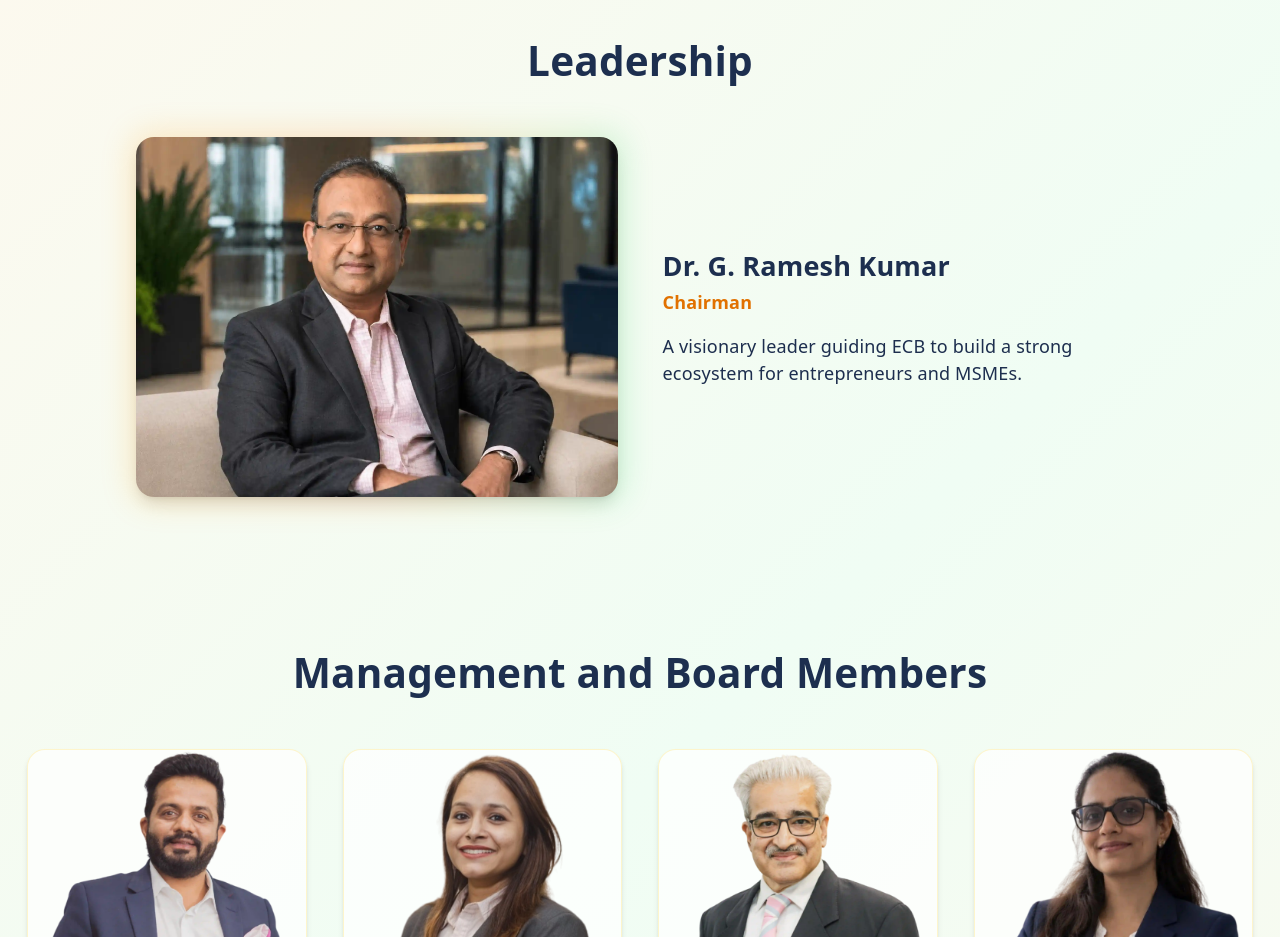
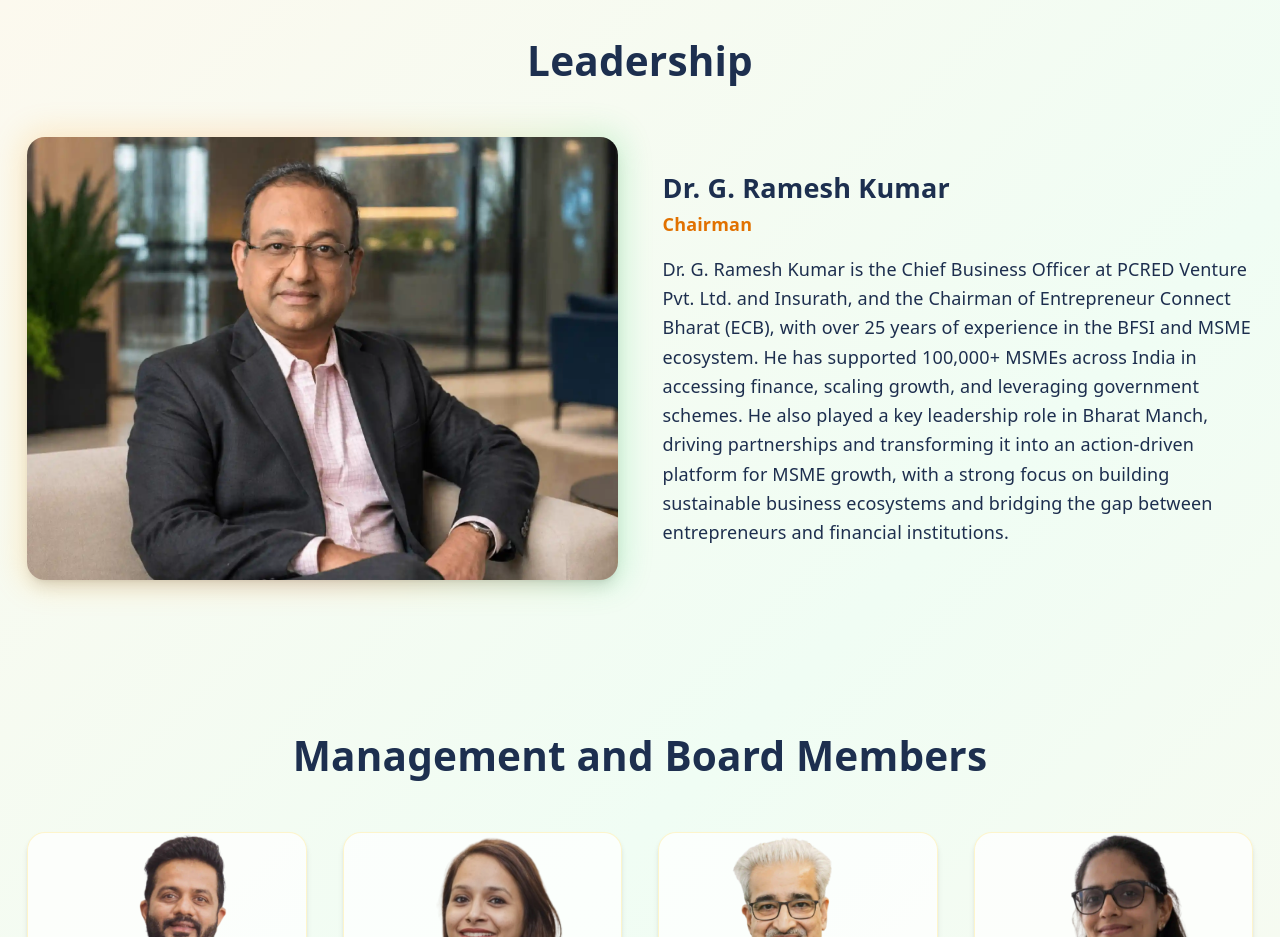
Before and after one commit to shankar-1403/ecb, a React (Vite) app: page /about in a window 1280 px wide. Shown: the part 1540-2477 px from the top of the page. Built offline with nearby package versions, Linux system fonts and the light colour scheme.

Commit message:
description  change

```diff
--- a/src/pages/About.jsx
+++ b/src/pages/About.jsx
@@ -255,15 +255,17 @@ function About() {
             <h2 className="text-3xl md:text-4xl font-bold text-[#1D2F4F] text-center">Leadership</h2>
             <div className="mt-12 flex justify-center">
               {leadership.map((member, index) => (
-                <motion.div key={index} initial={{ opacity: 0, y: 40 }} whileInView={{ opacity: 1, y: 0 }} transition={{ duration: 0.6 }} viewport={{ once: true }} className="grid md:grid-cols-2 gap-10 items-center max-w-4xl group">
+                <motion.div key={index} initial={{ opacity: 0, y: 40 }} whileInView={{ opacity: 1, y: 0 }} transition={{ duration: 0.6 }} viewport={{ once: true }} className="grid lg:grid-cols-2 gap-10 items-center max-w-5xl lg:max-w-6xl group">
                   <motion.div initial={{ opacity: 0, scale: 0.95 }} whileInView={{ opacity: 1, scale: 1 }} transition={{ duration: 0.6 }} viewport={{ once: true }} whileHover={{ scale: 1.03 }} className="relative">
                     <div className="absolute -inset-1 rounded-2xl bg-gradient-to-r from-amber-500 via-orange-500 to-green-500 opacity-20 blur-lg group-hover:opacity-40 transition"></div>
-                    <img src={member.img} alt={member.name} className="relative w-full h-auto max-h-[300px] sm:max-h-[350px] md:h-80 md:max-h-none object-contain md:object-cover rounded-2xl shadow-lg" />
+                    <img src={member.img} alt={member.name} className="relative w-full h-auto object-cover rounded-2xl shadow-lg" />
                   </motion.div>
-                  <motion.div initial={{ opacity: 0, x: 40 }} whileInView={{ opacity: 1, x: 0 }} transition={{ duration: 0.6 }} viewport={{ once: true }} whileHover={{ y: -5 }} className="text-center md:text-left">
+                  <motion.div initial={{ opacity: 0, x: 40 }} whileInView={{ opacity: 1, x: 0 }} transition={{ duration: 0.6 }} viewport={{ once: true }} whileHover={{ y: -5 }} className="text-center md:text-left md:col-span-2 lg:col-span-1 lg:max-w-none">
                     <h3 className="text-2xl font-bold text-[#1D2F4F]">{member.name}</h3>
                     <p className="text-amber-600 font-semibold mt-1">{member.role}</p>
-                    <p className="mt-4 text-muted-foreground text-sm sm:text-base">A visionary leader guiding ECB to build a strong ecosystem for entrepreneurs and MSMEs.</p>
+                    <p className="mt-4 text-muted-foreground text-sm sm:text-base leading-relaxed">
+                      Dr. G. Ramesh Kumar is the Chief Business Officer at PCRED Venture Pvt. Ltd. and Insurath, and the Chairman of Entrepreneur Connect Bharat (ECB), with over 25 years of experience in the BFSI and MSME ecosystem. He has supported 100,000+ MSMEs across India in accessing finance, scaling growth, and leveraging government schemes. He also played a key leadership role in Bharat Manch, driving partnerships and transforming it into an action-driven platform for MSME growth, with a strong focus on building sustainable business ecosystems and bridging the gap between entrepreneurs and financial institutions.
+                    </p>
                   </motion.div>
                 </motion.div>
               ))}
```
